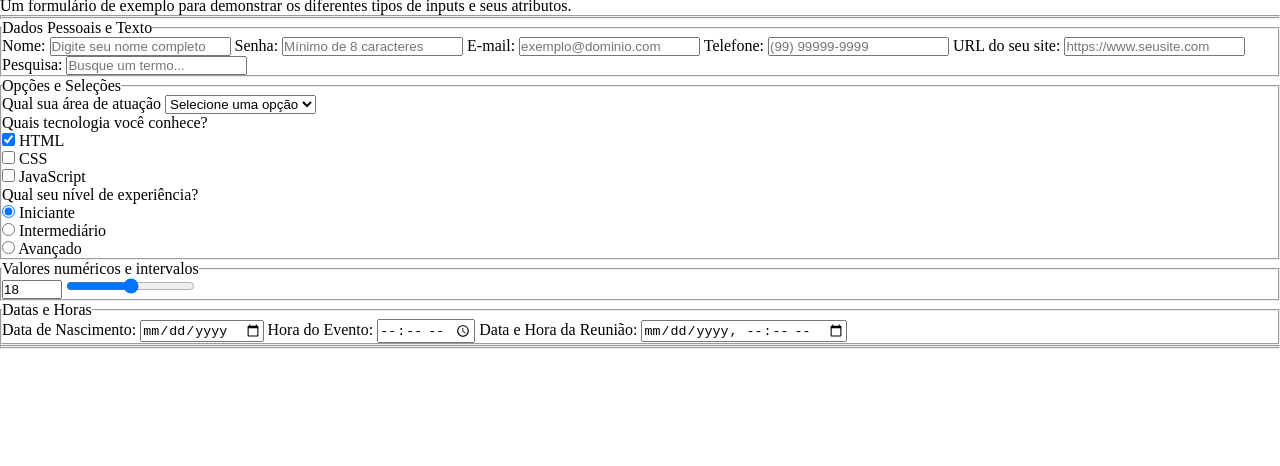
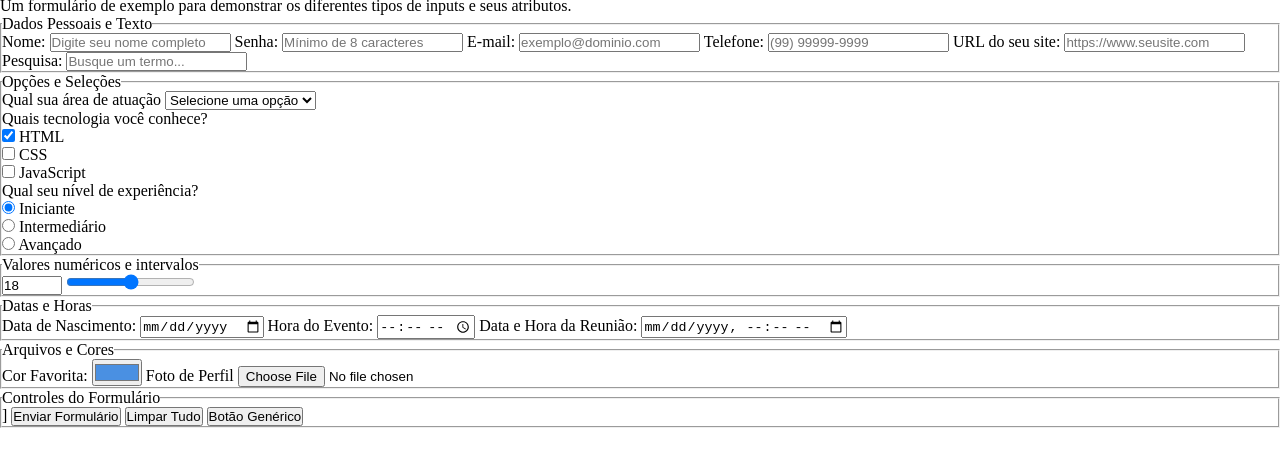
Before and after one commit to PietrogSouza/html_inputs, a website: page index.html in a window 1280 px wide. Shown: the part 40-506 px from the top of the page. Drawn offline with Linux system fonts and the light colour scheme.

Commit message:
Finalizando a ultima section Controle de formulário que é a section dos botões do formulário

```diff
--- a/index.html
+++ b/index.html
@@ -18,14 +18,11 @@
         <!-- Indica que será um formulário de envio de dados (servidor) -->
         <form class="input-catalog-form">
 
-            <section class="form-section">
-                <!-- Cria agrupamentos no formulário -->
-                <fieldset class="form-group">
-                </fieldset>
-            </section>
+
 
             <!-- Dados pessoais -->
             <section class="form-section">
+                <!-- Cria agrupamentos no formulário -->
                 <fieldset class="form-group">
                     <!-- Legenda para o grupo de itens do formulário -->
                     <legend class="form-group-title">Dados Pessoais e Texto</legend>
@@ -75,17 +72,17 @@
                     <p class="form-label">Quais tecnologia você conhece?</p>
 
                     <div class="form-check">
-                        <input type="checkbox" id="html" name="tecnologia" value="html" checked/>
+                        <input type="checkbox" id="html" name="tecnologia" value="html" checked />
                         <label for="html">HTML</label>
                     </div>
 
                     <div class="form-check">
-                        <input type="checkbox" id="css" name="tecnologia" value="css"/>
+                        <input type="checkbox" id="css" name="tecnologia" value="css" />
                         <label for="css">CSS</label>
                     </div>
 
                     <div class="form-check">
-                        <input type="checkbox" id="javascript" name="tecnologia" value="javascript"/>
+                        <input type="checkbox" id="javascript" name="tecnologia" value="javascript" />
                         <label for="javascript">JavaScript</label>
                     </div>
 
@@ -95,17 +92,17 @@
                     <p class="form-label">Qual seu nível de experiência?</p>
 
                     <div class="form-check">
-                        <input type="radio" id="iniciante" name="experiencia" value="iniciante" checked/>
+                        <input type="radio" id="iniciante" name="experiencia" value="iniciante" checked />
                         <label for="iniciante">Iniciante</label>
                     </div>
 
                     <div class="form-check">
-                        <input type="radio" id="intermediário" name="experiencia" value="intermediário"/>
+                        <input type="radio" id="intermediário" name="experiencia" value="intermediário" />
                         <label for="intermediario">Intermediário</label>
                     </div>
 
                     <div class="form-check">
-                        <input type="radio" id="avançado" name="experiencia" value="avançado"/>
+                        <input type="radio" id="avançado" name="experiencia" value="avançado" />
                         <label for="avancado">Avançado</label>
                     </div>
 
@@ -119,11 +116,13 @@
                     <legend class="form-group-title">Valores numéricos e intervalos</legend>
 
                     <label for="idade" class="form-label"></label>
-                    <input type="number" id="idade" name="idade" class="form-input" min="18" max="120" step="1" value="18" />
+                    <input type="number" id="idade" name="idade" class="form-input" min="18" max="120" step="1"
+                        value="18" />
 
 
                     <label for="satisfacao" class="form-label"></label>
-                    <input type="range" id="satisfacao" name="satisfacao" class="form-range" min="0" max="100" step="10" value="50" />
+                    <input type="range" id="satisfacao" name="satisfacao" class="form-range" min="0" max="100" step="10"
+                        value="50" />
 
                 </fieldset>
             </section>
@@ -135,20 +134,43 @@
                     <legend class="form-group-title">Datas e Horas</legend>
 
                     <label for="data-nascimento" class="form-label">Data de Nascimento:</label>
-                    <input type="date" id="data-nascimento" name="data-nascimento" class="form-input">
+                    <input type="date" id="data-nascimento" name="data-nascimento" class="form-input" />
 
                     <label for="hora-evento" class="form-label">Hora do Evento:</label>
-                    <input type="time" id="hora-evento" name="hora-evento" class="form-input">
+                    <input type="time" id="hora-evento" name="hora-evento" class="form-input" />
 
                     <label for="reuniao" class="form-label">Data e Hora da Reunião:</label>
-                    <input type="datetime-local" id="reuniao" name="reuniao" class="form-input">
+                    <input type="datetime-local" id="reuniao" name="reuniao" class="form-input" />
                 </fieldset>
             </section>
 
 
-            <!--  -->
+            <!-- Arquivos e cores -->
             <section class="form-section">
                 <fieldset class="form-group">
+                    <legend class="form-group-title">Arquivos e Cores</legend>
+
+                    <label for="cor-favorita" class="form-label">Cor Favorita:</label>
+                    <input type="color" id="cor-favorita" name="cor-favorita" class="form-color-picker"
+                        value="#4a90e2" />
+
+                    <label for="foto-perfil" class="form-label">Foto de Perfil</label>
+                    <input type="file" id="foto-perfil" name="foto-perfil" class="form-file-input"
+                        accept="image/png , image/jpeg" />
+                </fieldset>
+            </section>
+
+
+            <!-- Controle de formulário -->
+            <section class="form-section">
+                <fieldset class="form-group">
+                    <legend class="form-group-title">Controles do Formulário</legend>
+                    <div class="form-controls">]
+                        <input type="submit" value="Enviar Formulário" class="form-button submit-button"/>
+                        <input type="reset" value="Limpar Tudo" class="form-button reset-button"/>
+                        <input type="button" value="Botão Genérico" class="form-button action-button"
+                            onclick="alert('Botão clicado!')"/>
+                    </div>
                 </fieldset>
             </section>
 
```
